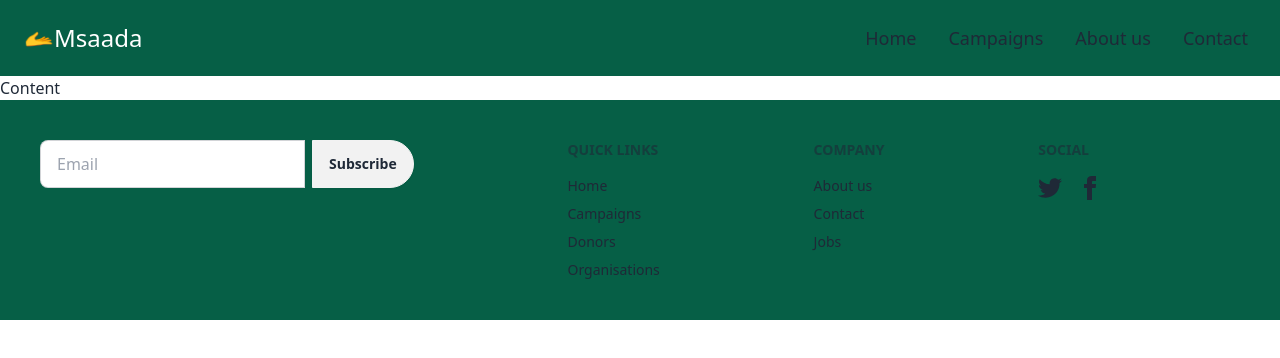
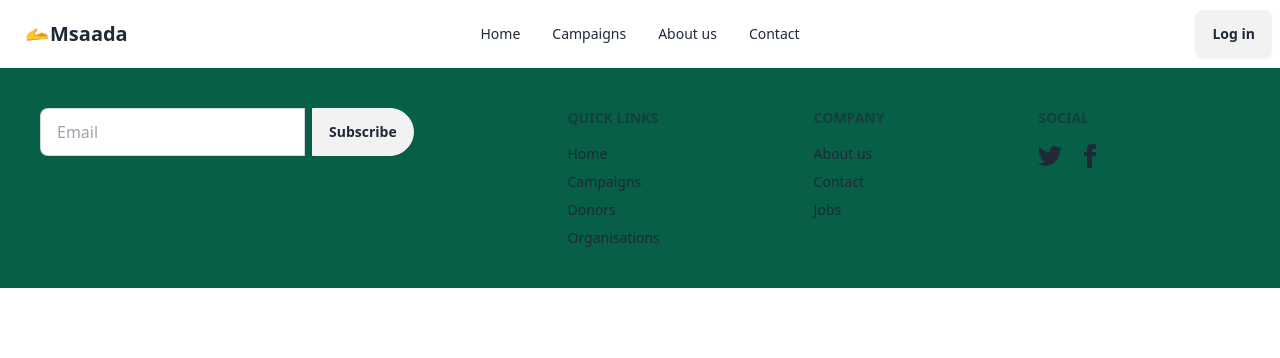
Before and after one commit to MuchokiDavid/Msaadafund-Frontend, a React (Create React App) app: page / in a window 1280 px wide. Shown: the top 358 px of the page. Built offline with nearby package versions, Linux system fonts and the light colour scheme.

Commit message:
Menu updates

```diff
--- a/src/components/reusables/Menus.jsx
+++ b/src/components/reusables/Menus.jsx
@@ -3,39 +3,31 @@ import React from 'react'
 function Menus() {
     return (
         <>
-            <div className="drawer">
-                <input id="my-drawer-3" type="checkbox" className="drawer-toggle" />
-                <div className="drawer-content flex flex-col">
-                    {/* Navbar */}
-                    <div className="w-full navbar bg-emerald-800">
-                        <div className="flex-none lg:hidden">
-                            <label htmlFor="my-drawer-3" aria-label="open sidebar" className="btn btn-square btn-ghost">
-                                <svg xmlns="http://www.w3.org/2000/svg" fill="none" viewBox="0 0 24 24" className="inline-block w-6 h-6 stroke-current"><path strokeLinecap="round" strokeLinejoin="round" strokeWidth="2" d="M4 6h16M4 12h16M4 18h16"></path></svg>
-                            </label>
-                        </div>
-                        <div className="flex-1 px-2 mx-2 text-white text-2xl">🫴Msaada</div>
-                        <div className="flex-none hidden lg:block">
-                            <ul className="menu menu-horizontal">
-                                {/* Navbar menu content here */}
-                                <li className='text-lg'><a>Home</a></li>
-                                <li className='text-lg'><a>Campaigns</a></li>
-                                <li className='text-lg'><a>About us</a></li>
-                                <li className='text-lg'><a>Contact</a></li>
-                            </ul>
-                        </div>
+            <div className="navbar bg-base-100">
+                <div className="navbar-start">
+                    <div className="dropdown">
+                    <div tabIndex={0} role="button" className="btn btn-ghost lg:hidden">
+                        <svg xmlns="http://www.w3.org/2000/svg" className="h-5 w-5" fill="none" viewBox="0 0 24 24" stroke="currentColor"><path strokeLinecap="round" strokeLinejoin="round" strokeWidth="2" d="M4 6h16M4 12h8m-8 6h16" /></svg>
                     </div>
-                    {/* Page content here */}
-                    Content
-                </div>
-                <div className="drawer-side">
-                    <label htmlFor="my-drawer-3" aria-label="close sidebar" className="drawer-overlay"></label>
-                    <ul className="menu p-4 w-80 min-h-full bg-emerald-900">
-                        {/* Sidebar content here */}
+                    <ul tabIndex={0} className="menu menu-sm dropdown-content mt-3 z-[1] p-2 shadow bg-base-100 rounded-box w-52">
                         <li><a>Home</a></li>
                         <li><a>Campaigns</a></li>
                         <li><a>About us</a></li>
                         <li><a>Contact</a></li>
                     </ul>
+                    </div>
+                    <a className="btn btn-ghost text-xl">🫴Msaada</a>
+                </div>
+                <div className="navbar-center hidden lg:flex">
+                    <ul className="menu menu-horizontal px-1">
+                        <li><a>Home</a></li>
+                        <li><a>Campaigns</a></li>
+                        <li><a>About us</a></li>
+                        <li><a>Contact</a></li>
+                    </ul>
+                </div>
+                <div className="navbar-end">
+                    <a className="btn">Log in</a>
                 </div>
             </div>
         </>
```
